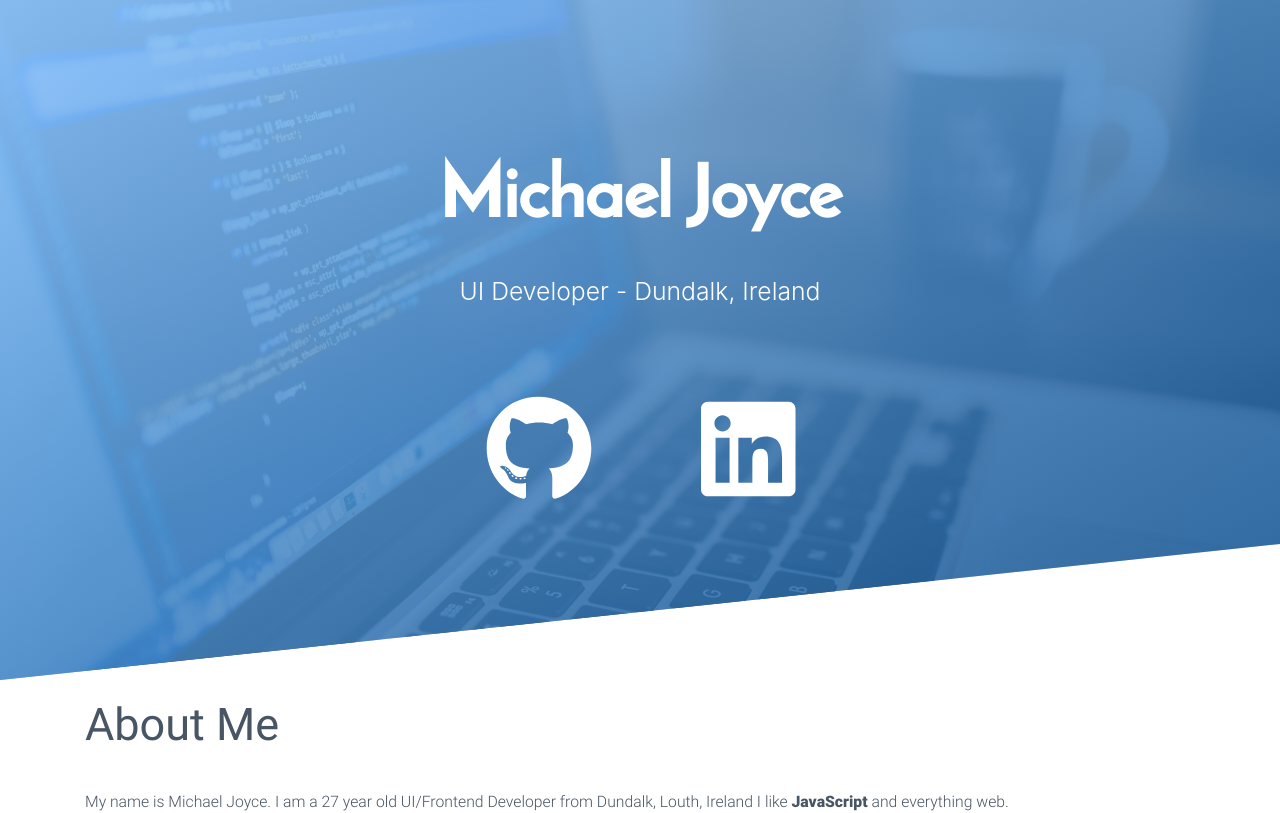
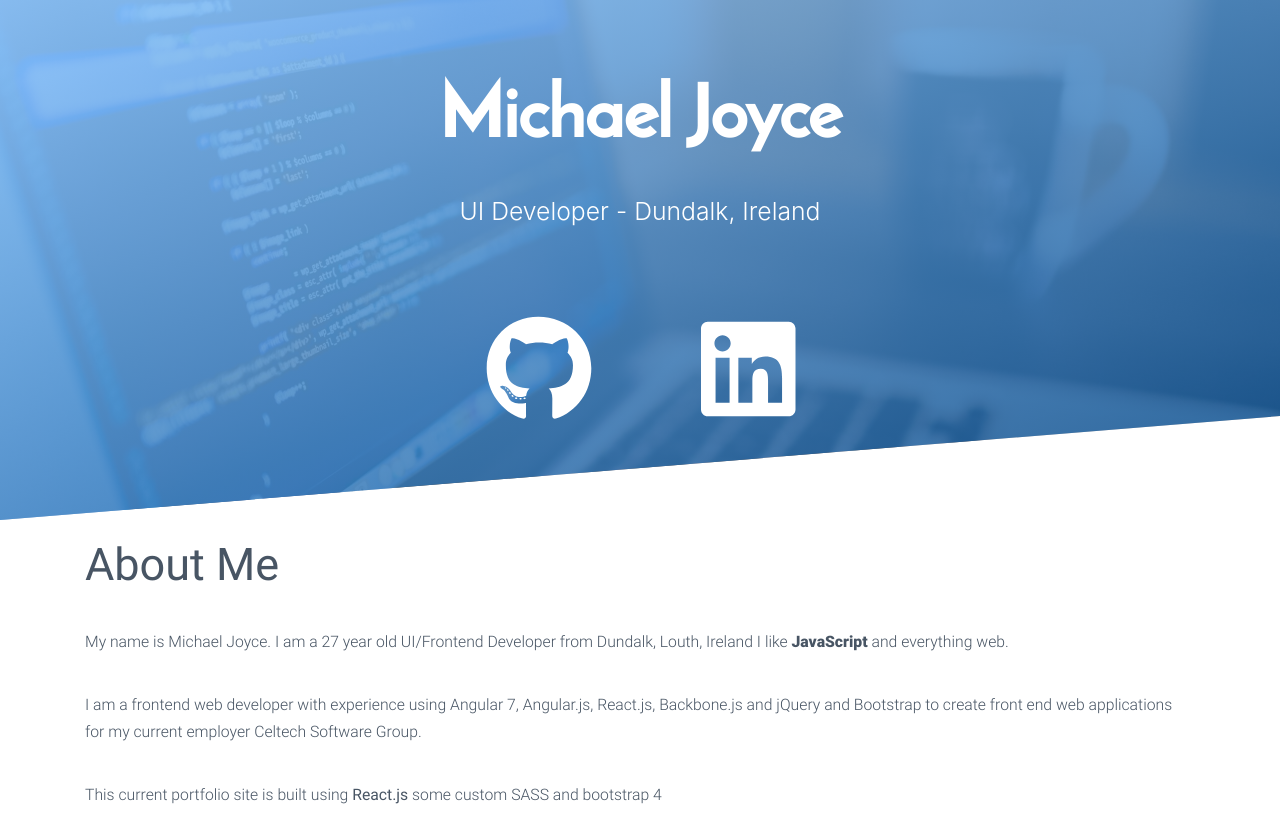
Before and after one commit to MichaelPeterJoyce/michaeljoyce, a React app: page / in a window 1280 px wide. Shown: the top 813 px of the page. Built offline with nearby package versions, Linux system fonts and the light colour scheme.

Commit message:
Reduced the height of the main page landing area

```diff
--- a/src/Pages/LandingPage/LandingPage.scss
+++ b/src/Pages/LandingPage/LandingPage.scss
@@ -2,7 +2,7 @@
 @import '../../styles/variables';
 
 .landing-page {
-    min-height: 85vh;
+    min-height: 65vh;
     display: flex;
     flex: 0 1 auto;
     flex-direction: column;
```
